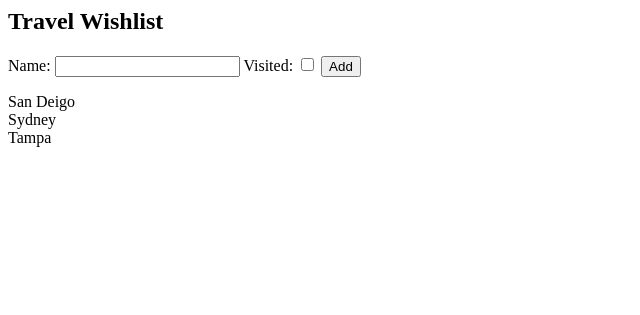
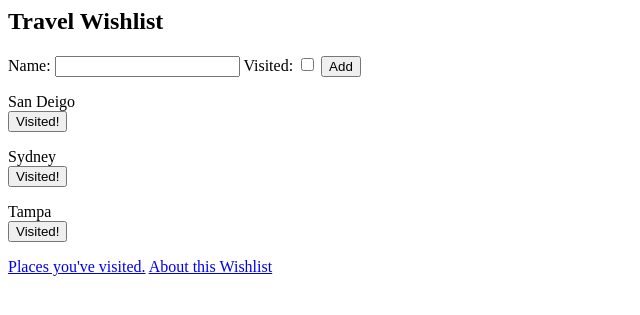
Before and after one commit to NoonBrew/ITEC2950_LabWork, a Django app: page / in a window 1280 px wide. Shown: the top 315 px of the page, without its empty margins (0-640 px from the left). Run offline with Django 4.2, Linux system fonts and the light colour scheme; data comes from the database, SQL or seed files in the repository; both versions use the stored data as it was after the commit.

Commit message:
through video 7 for django

```diff
--- /dev/null
+++ b/WeekNine/django_wishlist/wishlist/requirements.txt
@@ -0,0 +1,4 @@
+asgiref==3.5.2
+Django==4.1.3
+sqlparse==0.4.3
+tzdata==2022.6
--- a/WeekNine/django_wishlist/wishlist/travel_wishlist/templates/travel_wishlist/wishlist.html
+++ b/WeekNine/django_wishlist/wishlist/travel_wishlist/templates/travel_wishlist/wishlist.html
@@ -10,6 +10,12 @@
 
 <div>
     {{ place.name }}
+
+    <form method="POST" action="{% url 'place_was_visited'  place.pk %}">
+        {% csrf_token %}
+        <button>Visited!</button>
+    </form>
+
 </div>
 
 {% empty %}
@@ -17,3 +23,6 @@
 <p>You have no places in your wishlist.</p>
 
 {% endfor %}
+
+<a href="{% url 'places_visited' %}">Places you've visited.</a>
+<a href="{% url 'about' %}">About this Wishlist</a>
--- a/WeekNine/django_wishlist/wishlist/travel_wishlist/urls.py
+++ b/WeekNine/django_wishlist/wishlist/travel_wishlist/urls.py
@@ -3,5 +3,7 @@ from . import views
 
 urlpatterns = [
     path('', views.place_list, name='place_list'),
+    path('visited', views.places_visited, name='places_visited'),
+    path('place/<int:place_pk>/was_visited', views.place_was_visited, name="place_was_visited"),
     path('about', views.about, name='about')
 ]
--- a/WeekNine/django_wishlist/wishlist/travel_wishlist/views.py
+++ b/WeekNine/django_wishlist/wishlist/travel_wishlist/views.py
@@ -1,4 +1,4 @@
-from django.shortcuts import render, redirect
+from django.shortcuts import render, redirect, get_object_or_404
 from .models import Place
 from .forms import NewPlaceForm
 
@@ -21,6 +21,19 @@ def place_list(request):
         'travel_wishlist/wishlist.html',
         {'places': places, 'new_place_form': new_place_form})
 
+def places_visited(request):
+    visited = Place.objects.filter(visited=True)
+    return render(request, 'travel_wishlist/visited.html', { 'visited': visited })
+
+def place_was_visited(request, place_pk):
+    if request.method == 'POST':
+        # place = Place.objects.get(pk=place_pk)
+        place = get_object_or_404(Place, pk=place_pk)
+        place.visited = True
+        place.save()
+
+    return redirect('place_list')
+
 def about(request):
     author = 'Nate O'
     about = 'A website to create a list of places I would like to visit.'
```
Also changed, not shown: WeekEight/bitcoin.py (added, +46 -0 lines), WeekNine/django_wishlist/wishlist/travel_wishlist/templates/travel_wishlist/visited.html (added, +17 -0 lines), WeekEight/test_bitcoin.py (added), WeekNine/django_wishlist/wishlist/db.sqlite3, 1 other file.
